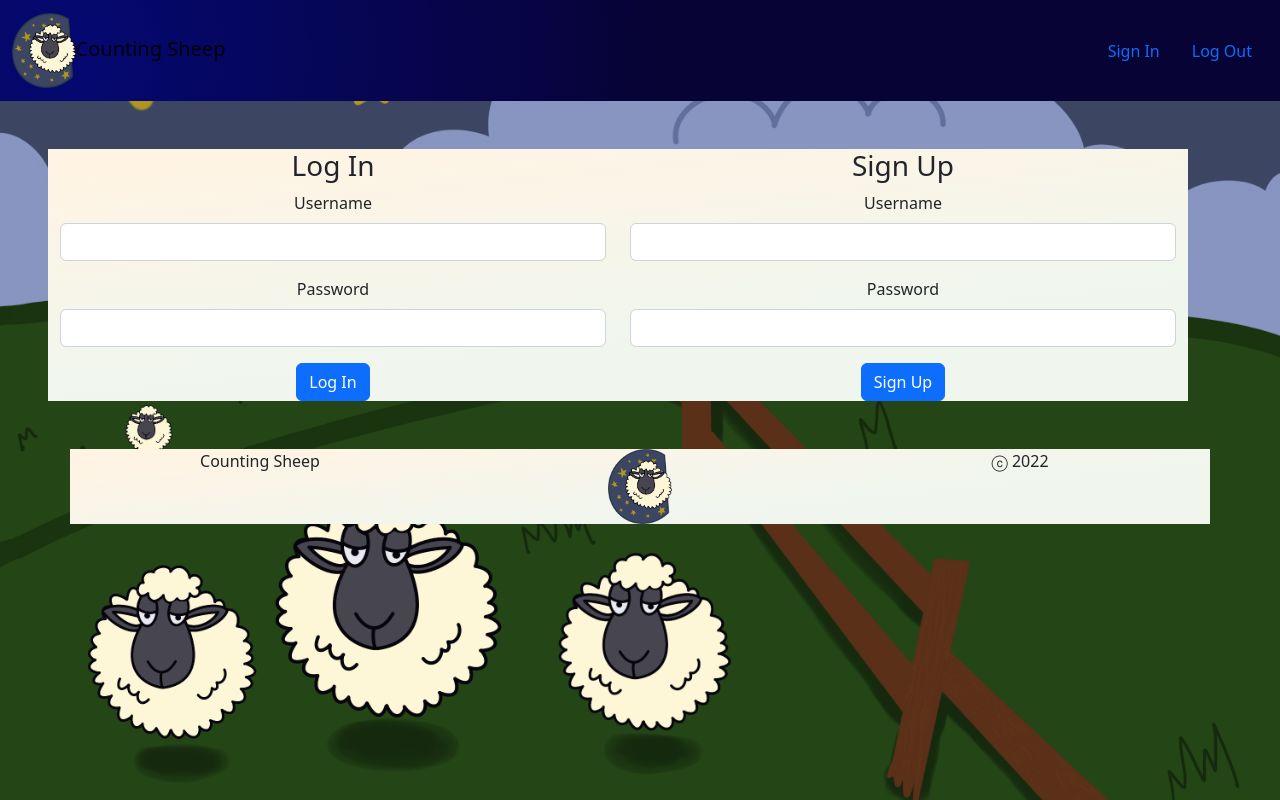
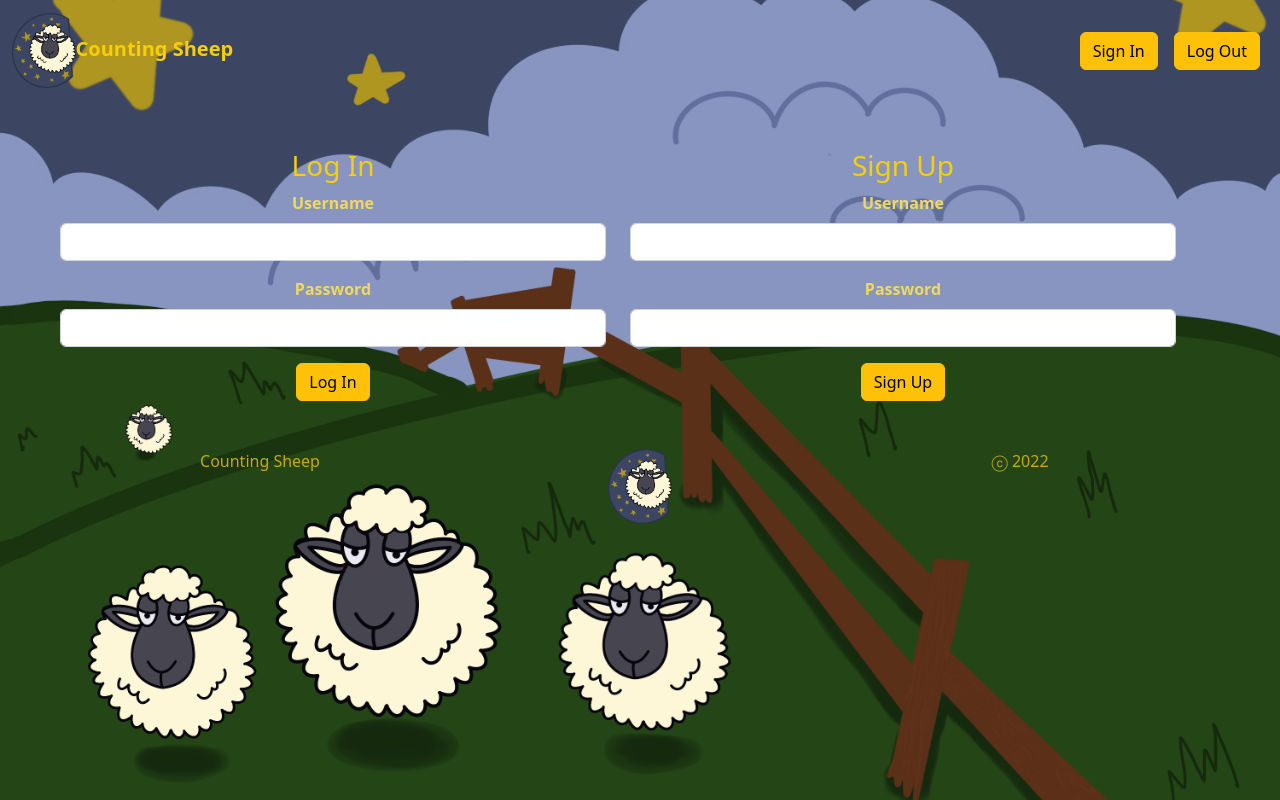
Before and after one commit to MattG-Git/counting_sheep, a React (Create React App) app in the folder client/: page /login in a window 1280 px wide. Built offline with nearby package versions, Linux system fonts and the light colour scheme.

Commit message:
adding style

```diff
--- a/client/public/index.html
+++ b/client/public/index.html
@@ -24,7 +24,7 @@
       work correctly both with client-side routing and a non-root public URL.
       Learn how to configure a non-root public URL by running `npm run build`.
     -->
-    <title>React App</title>
+    <title>Counting sheep App</title>
   </head>
   <body>
     <noscript>You need to enable JavaScript to run this app.</noscript>
--- a/client/src/components/Dashboard.js
+++ b/client/src/components/Dashboard.js
@@ -12,7 +12,7 @@ function Dashboard() {
         <h1>Your Counting Sheep Dashboard</h1>
         <AvgWidget sleepAverage={sleepAverage} setSleepAverage={setSleepAverage}/>
         <div className="d-grid gap-2 m-4">
-          <button className="btn btn-primary btn-lg m-4" type="button" onClick={()=> window.location.href="/track"}>Track Sleep</button>
+          <button className="btn btn-warning btn-lg custom" type="button" onClick={()=> window.location.href="/track"}>Track Sleep</button>
         </div>
         <HistoryWidget />
         <SleepInspoWidget />
--- a/client/src/components/Nav.js
+++ b/client/src/components/Nav.js
@@ -4,7 +4,7 @@ import '../styles/style.css';
 function Nav() {
 
   return (
-    <nav className="navbar bg-light">
+    <nav className="navbar">
       <div className="container-fluid">
         <a className="navbar-brand" href="/">
           <img src="./assets/cs_logo_2.svg" id="logo" alt="Logo"></img>
@@ -14,10 +14,10 @@ function Nav() {
             {/* ADD CONDITIONAL STATEMENT SO THAT LOG OUT ONLY SHOWS WHEN AUTHENTICATED
             HAVE TO WAIT FOR AUTHENTICATION VARIABLES TO BE DEFINED  can be found in wk 20 activity 23*/}
             <li className="nav-item">
-                <a className="nav-link" href="/login"> Sign In </a>
+                <a className="btn btn-warning m-2" href="/login"> Sign In </a>
             </li>
             <li className="nav-item">
-                <a className="nav-link" href="/login"> Log Out </a>
+                <a className="btn btn-warning m-2" href="/login"> Log Out </a>
             </li>
         </ul>
       </div>
--- a/client/src/pages/LoginForm.js
+++ b/client/src/pages/LoginForm.js
@@ -8,28 +8,28 @@ function LoginForm() {
                     <h3>Log In</h3>
                     <form>
                     <div className="mb-3">
-                        <label for="InputUserName" className="form-label">Username</label>
+                        <label for="InputUserName" className="form-label custom2">Username</label>
                         <input type="text" className="form-control" id="usernameLogin"></input>
                     </div>
                     <div className="mb-3">
-                        <label for="InputPassword" className="form-label">Password</label>
+                        <label for="InputPassword" className="form-label custom2">Password</label>
                         <input type="password" className="form-control" id="PasswordLogin"></input>
                     </div>
-                    <button type="submit" className="btn btn-primary">Log In</button>
+                    <button type="submit" className="btn btn-warning">Log In</button>
                     </form>
                 </div>
                 <div className="col-6 signup">
                     <h3> Sign Up</h3>
                     <form>
                         <div className="mb-3">
-                            <label for="InputUserName" className="form-label">Username</label>
+                            <label for="InputUserName" className="form-label custom2">Username</label>
                             <input type="text" className="form-control" id="usernameSignup"></input>
                         </div>
                         <div className="mb-3">
-                            <label for="InputPassword" className="form-label">Password</label>
+                            <label for="InputPassword" className="form-label custom2">Password</label>
                             <input type="password" className="form-control" id="PasswordSignup"></input>
                         </div>
-                        <button type="submit" className="btn btn-primary">Sign Up</button>
+                        <button type="submit" className="btn btn-warning">Sign Up</button>
                         </form>
                 </div>
             </div>
--- a/client/src/pages/TrackForm.js
+++ b/client/src/pages/TrackForm.js
@@ -159,7 +159,7 @@ function TrackForm() {
                                     Missed the whole herd 🐑
                                 </label>
                             </div>
-                            <button className="btn btn-primary m-5" type="submit">Track Sleep Quality</button>
+                            <button className="btn btn-warning m-5" type="submit">Track Sleep Quality</button>
                     </form>
                 </div>
             </div>
--- a/client/src/styles/style.css
+++ b/client/src/styles/style.css
@@ -1,18 +1,44 @@
-/* navbar */
 .navbar {
-    background-image: radial-gradient( circle 610px at 5.2% 51.6%,  rgba(5,8,114,1) 0%, rgba(7,3,53,1) 97.5% );
+    background-image: #202535;
 }
-/* for fonts */
+
 a {
+    font-weight: bold;
     color:  #AF9620;
 }
-/* login form */
-.container{
-    background-image: linear-gradient( 174.2deg,  rgba(255,244,228,1) 7.1%, rgba(240,246,238,1) 67.4% );
+
+h1 {
+   color:  rgb(245, 230, 154);
 }
-h1 {
-   color:  #AF9620;
+
+h3 {
+    color:  rgb(247, 207, 8);
+ }
+
+ p {
+    color: rgba(202, 171, 14, 0.981);
+ }
+
+ h2, h5, .form-label {
+    color:#D4AF37;
+ }
+
+.navbar-brand {
+    color: rgb(247, 207, 8)!important;
+
 }
-button {
-    color: #AF9620;
+
+.btn.custom {
+    width: 300px;
+    margin: auto;
+    display: block;
 }
+
+.custom2 {
+    color:  rgb(243, 217, 90);
+}
+
+label {
+    font-weight: bold;
+    color:  rgb(243, 217, 90);
+}
```
